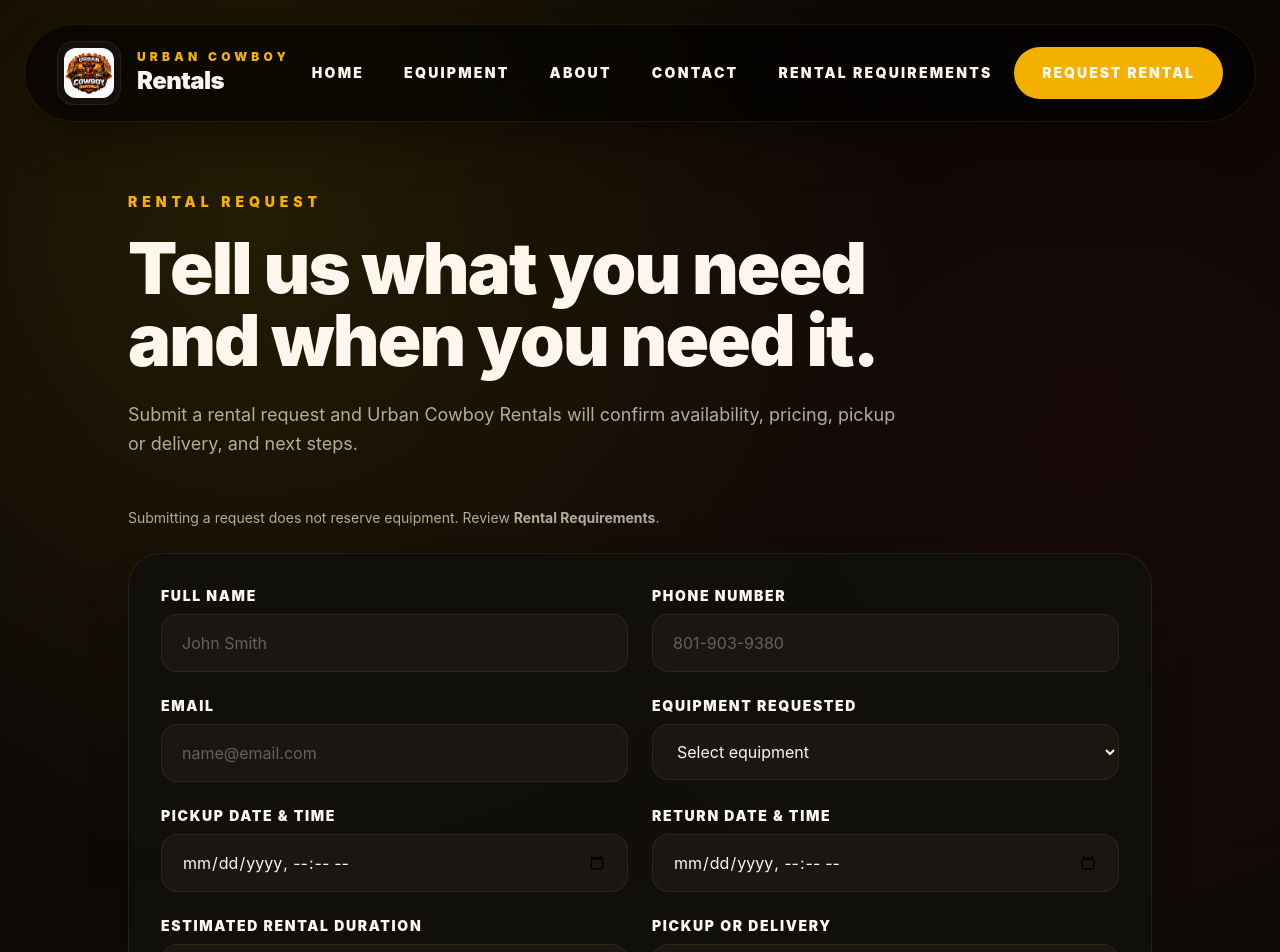
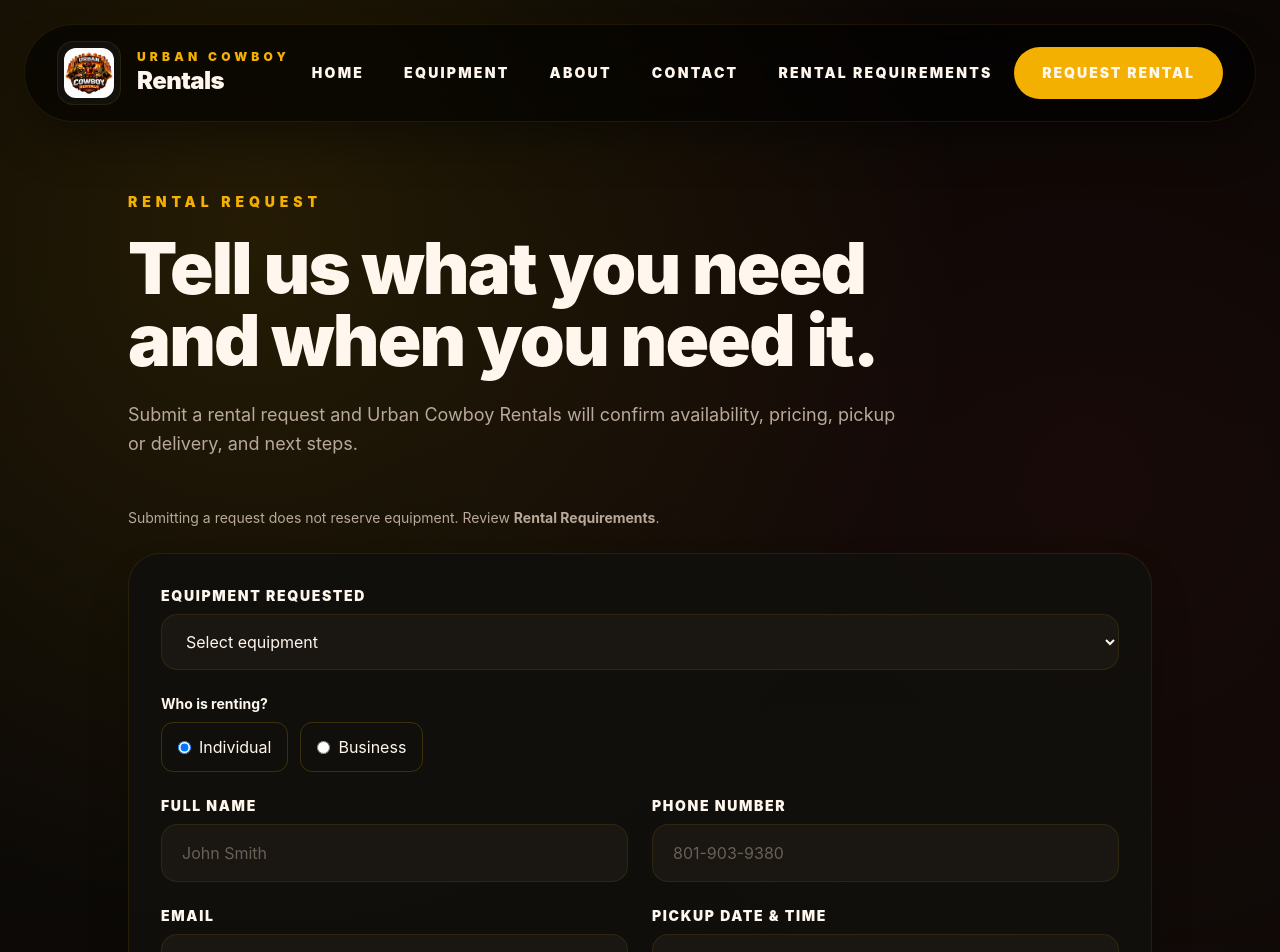
Before and after one commit to alexbritop24/urban-cowboy-rentals, a React (Vite) app: page /book in a window 1280 px wide. Shown: the top 952 px of the page. Built offline with nearby package versions, Linux system fonts and the light colour scheme.

Commit message:
Capture individual and business details in guest rental requests

```diff
--- a/src/components/forms/BookingForm.tsx
+++ b/src/components/forms/BookingForm.tsx
@@ -1,4 +1,4 @@
-import { useMemo, useState } from "react";
+import { useMemo, useRef, useState } from "react";
 import { useSearchParams } from "react-router-dom";
 
 import { getBookableEquipment } from "../../data/equipmentSelectors";
@@ -10,6 +10,8 @@ import { applicationFeatureFlags } from "../../config/featureFlags";
 import type { BookingRequest } from "../../types/booking";
 
 const initialFormState = {
+  customerType: "individual" as BookingRequest["customerType"],
+  businessName: "",
   fullName: "",
   phone: "",
   email: "",
@@ -45,6 +47,8 @@ const LegacyBookingForm = () => {
   const [isSubmitted, setIsSubmitted] = useState(false);
   const [isSubmitting, setIsSubmitting] = useState(false);
   const [bookingError, setBookingError] = useState("");
+  const submitting = useRef(false);
+  const selectedEquipment = activeEquipment.find((item) => item.name === formData.equipmentRequested);
 
   const normalizePhoneNumber = (phone: string) => {
     return phone.replace(/\D/g, "");
@@ -142,15 +146,21 @@ const LegacyBookingForm = () => {
   const handleSubmit = async (e: React.FormEvent) => {
     e.preventDefault();
 
-    if (isSubmitting) return;
+    if (submitting.current) return;
 
     setBookingError("");
 
-    if (!rentalDuration) {
-      setBookingError("Please select a valid pickup and return date/time.");
+    if (formData.customerType === "business" && !formData.businessName.trim()) {
+      setBookingError("Enter your legal business name.");
       return;
     }
 
+    if (!rentalDuration) {
+      setBookingError("Choose a return date and time after the rental start.");
+      return;
+    }
+
+    submitting.current = true;
     setIsSubmitting(true);
 
     try {
@@ -164,12 +174,12 @@ const LegacyBookingForm = () => {
         setBookingError(
           "This equipment is already booked during the selected dates. Please choose another time or contact Urban Cowboy Rentals."
         );
-        setIsSubmitting(false);
         return;
       }
 
       const bookingRequest: BookingRequest = {
         ...formData,
+        businessName: formData.customerType === "business" ? formData.businessName.trim() : null,
         phone: normalizePhoneNumber(formData.phone),
         rentalDuration,
         status: "new",
@@ -179,6 +189,8 @@ const LegacyBookingForm = () => {
       };
 
       const { error } = await publicSupabase.from("rental_requests").insert({
+        customer_type: bookingRequest.customerType,
+        business_name: bookingRequest.businessName,
         full_name: bookingRequest.fullName,
         phone: bookingRequest.phone,
         email: bookingRequest.email,
@@ -204,100 +216,45 @@ const LegacyBookingForm = () => {
 
       if (error) {
         console.error("SUPABASE INSERT ERROR:", error);
-        setBookingError(`Database error: ${error.message}`);
+        setBookingError("We couldn’t save your request. Your details are still here. Please try again.");
         return;
       }
 
       notifyN8n(bookingRequest);
 
-      setFormData({
-        ...initialFormState,
-        equipmentRequested: defaultEquipment,
-      });
-
       setIsSubmitted(true);
     } catch (error) {
       console.error("BOOKING SUBMIT ERROR:", error);
 
-      if (error instanceof Error) {
-        setBookingError(error.message);
-      } else {
-        setBookingError("Something went wrong submitting the request.");
-      }
+      setBookingError("We couldn’t submit your request. Your details are still here. Please try again.");
     } finally {
+      submitting.current = false;
       setIsSubmitting(false);
     }
   };
 
   if (isSubmitted) {
-    return <BookingSuccess />;
+    return <BookingSuccess equipmentName={selectedEquipment?.name} />;
   }
 
   return (
     <form
       onSubmit={handleSubmit}
-      className="rounded-[2rem] border border-yellow-500/10 bg-[#11100d]/90 p-8 shadow-2xl shadow-black/30"
+      className="rounded-[2rem] border border-yellow-500/10 bg-[#11100d]/90 p-4 sm:p-8 shadow-2xl shadow-black/30"
     >
       <div className="grid gap-6 md:grid-cols-2">
-        <div>
-          <label className="mb-2 block text-sm font-black uppercase tracking-[0.12em] text-[#fff7ed]">
-            Full Name
-          </label>
-
-          <input
-            type="text"
-            name="fullName"
-            value={formData.fullName}
-            onChange={handleChange}
-            required
-            placeholder="John Smith"
-            className="w-full rounded-2xl border border-yellow-500/10 bg-[#1a1612] px-5 py-4 text-[#fff7ed] outline-none transition placeholder:text-[#b8a99a]/50 focus:border-yellow-500/40"
-          />
-        </div>
-
-        <div>
-          <label className="mb-2 block text-sm font-black uppercase tracking-[0.12em] text-[#fff7ed]">
-            Phone Number
-          </label>
-
-          <input
-            type="tel"
-            name="phone"
-            value={formData.phone}
-            onChange={handleChange}
-            required
-            placeholder="801-903-9380"
-            className="w-full rounded-2xl border border-yellow-500/10 bg-[#1a1612] px-5 py-4 text-[#fff7ed] outline-none transition placeholder:text-[#b8a99a]/50 focus:border-yellow-500/40"
-          />
-        </div>
-
-        <div>
-          <label className="mb-2 block text-sm font-black uppercase tracking-[0.12em] text-[#fff7ed]">
-            Email
-          </label>
-
-          <input
-            type="email"
-            name="email"
-            value={formData.email}
-            onChange={handleChange}
-            required
-            placeholder="name@email.com"
-            className="w-full rounded-2xl border border-yellow-500/10 bg-[#1a1612] px-5 py-4 text-[#fff7ed] outline-none transition placeholder:text-[#b8a99a]/50 focus:border-yellow-500/40"
-          />
-        </div>
-
-        <div>
-          <label className="mb-2 block text-sm font-black uppercase tracking-[0.12em] text-[#fff7ed]">
+        <div className="md:col-span-2">
+          <label htmlFor="rental-equipmentRequested" className="mb-2 block text-sm font-black uppercase tracking-[0.12em] text-[#fff7ed]">
             Equipment Requested
           </label>
 
           <select
+            id="rental-equipmentRequested"
             name="equipmentRequested"
             value={formData.equipmentRequested}
             onChange={handleChange}
             required
-            className="w-full rounded-2xl border border-yellow-500/10 bg-[#1a1612] px-5 py-4 text-[#fff7ed] outline-none transition focus:border-yellow-500/40"
+            className="min-w-0 w-full rounded-2xl border border-yellow-500/10 bg-[#1a1612] px-5 py-4 text-[#fff7ed] outline-none transition focus:border-yellow-500/40"
           >
             <option value="">Select equipment</option>
 
@@ -307,42 +264,140 @@ const LegacyBookingForm = () => {
               </option>
             ))}
           </select>
+          {selectedEquipment && (
+            <p className="mt-2 text-sm text-[#d8c9bb]" aria-live="polite">
+              Starting rate <strong className="text-[#f4b000]">${selectedEquipment.startingPrice.toLocaleString("en-US")}</strong>.
+              We’ll confirm the final price and availability after reviewing your request.
+            </p>
+          )}
+        </div>
+
+        <fieldset className="md:col-span-2">
+          <legend className="mb-2 text-sm font-bold text-[#fff7ed]">Who is renting?</legend>
+          <div className="flex flex-wrap gap-3">
+            {(["individual", "business"] as const).map((customerType) => (
+              <label key={customerType} className="flex items-center gap-2 rounded-xl border border-yellow-500/20 px-4 py-3 capitalize text-[#fff7ed]">
+                <input
+                  type="radio"
+                  name="customerType"
+                  value={customerType}
+                  checked={formData.customerType === customerType}
+                  onChange={() => {
+                    setBookingError("");
+                    setFormData((previous) => ({ ...previous, customerType }));
+                  }}
+                />
+                {customerType}
+              </label>
+            ))}
+          </div>
+        </fieldset>
+
+        {formData.customerType === "business" && (
+          <div className="md:col-span-2">
+            <label htmlFor="rental-businessName" className="mb-2 block text-sm font-bold text-[#fff7ed]">
+              Legal business name
+            </label>
+            <input
+              id="rental-businessName"
+              name="businessName"
+              autoComplete="organization"
+              required
+              maxLength={200}
+              value={formData.businessName}
+              onChange={handleChange}
+              className="min-w-0 w-full rounded-2xl border border-yellow-500/10 bg-[#1a1612] px-5 py-4 text-[#fff7ed] focus:border-yellow-500/40"
+            />
+          </div>
+        )}
+
+        <div>
+          <label htmlFor="rental-fullName" className="mb-2 block text-sm font-black uppercase tracking-[0.12em] text-[#fff7ed]">
+            Full Name
+          </label>
+
+          <input
+            type="text"
+            id="rental-fullName"
+            name="fullName"
+            value={formData.fullName}
+            onChange={handleChange}
+            required
+            placeholder="John Smith"
+            className="min-w-0 w-full rounded-2xl border border-yellow-500/10 bg-[#1a1612] px-5 py-4 text-[#fff7ed] outline-none transition placeholder:text-[#b8a99a]/50 focus:border-yellow-500/40"
+          />
         </div>
 
         <div>
-          <label className="mb-2 block text-sm font-black uppercase tracking-[0.12em] text-[#fff7ed]">
+          <label htmlFor="rental-phone" className="mb-2 block text-sm font-black uppercase tracking-[0.12em] text-[#fff7ed]">
+            Phone Number
+          </label>
+
+          <input
+            type="tel"
+            id="rental-phone"
+            name="phone"
+            value={formData.phone}
+            onChange={handleChange}
+            required
+            placeholder="801-903-9380"
+            className="min-w-0 w-full rounded-2xl border border-yellow-500/10 bg-[#1a1612] px-5 py-4 text-[#fff7ed] outline-none transition placeholder:text-[#b8a99a]/50 focus:border-yellow-500/40"
+          />
+        </div>
+
+        <div>
+          <label htmlFor="rental-email" className="mb-2 block text-sm font-black uppercase tracking-[0.12em] text-[#fff7ed]">
+            Email
+          </label>
+
+          <input
+            type="email"
+            id="rental-email"
+            name="email"
+            value={formData.email}
+            onChange={handleChange}
+            required
+            placeholder="name@email.com"
+            className="min-w-0 w-full rounded-2xl border border-yellow-500/10 bg-[#1a1612] px-5 py-4 text-[#fff7ed] outline-none transition placeholder:text-[#b8a99a]/50 focus:border-yellow-500/40"
+          />
+        </div>
+
+        <div>
+          <label htmlFor="rental-pickupDate" className="mb-2 block text-sm font-black uppercase tracking-[0.12em] text-[#fff7ed]">
             Pickup Date & Time
           </label>
 
           <input
             type="datetime-local"
+            id="rental-pickupDate"
             name="pickupDate"
             value={formData.pickupDate}
             onChange={handleChange}
             required
-            className="w-full rounded-2xl border border-yellow-500/10 bg-[#1a1612] px-5 py-4 text-[#fff7ed] outline-none transition focus:border-yellow-500/40"
+            className="min-w-0 w-full rounded-2xl border border-yellow-500/10 bg-[#1a1612] px-5 py-4 text-[#fff7ed] outline-none transition focus:border-yellow-500/40"
           />
         </div>
 
         <div>
-          <label className="mb-2 block text-sm font-black uppercase tracking-[0.12em] text-[#fff7ed]">
+          <label htmlFor="rental-returnDate" className="mb-2 block text-sm font-black uppercase tracking-[0.12em] text-[#fff7ed]">
             Return Date & Time
           </label>
 
           <input
             type="datetime-local"
+            id="rental-returnDate"
             name="returnDate"
             value={formData.returnDate}
             onChange={handleChange}
             required
-            className="w-full rounded-2xl border border-yellow-500/10 bg-[#1a1612] px-5 py-4 text-[#fff7ed] outline-none transition focus:border-yellow-500/40"
+            className="min-w-0 w-full rounded-2xl border border-yellow-500/10 bg-[#1a1612] px-5 py-4 text-[#fff7ed] outline-none transition focus:border-yellow-500/40"
           />
         </div>
 
         <div>
-          <label className="mb-2 block text-sm font-black uppercase tracking-[0.12em] text-[#fff7ed]">
+          <p className="mb-2 block text-sm font-black uppercase tracking-[0.12em] text-[#fff7ed]">
             Estimated Rental Duration
-          </label>
+          </p>
 
           <div className="flex min-h-[58px] items-center rounded-2xl border border-yellow-500/10 bg-[#1a1612] px-5 py-4 text-[#fff7ed]">
             {rentalDuration || "Select pickup and return time"}
@@ -350,16 +405,17 @@ const LegacyBookingForm = () => {
         </div>
 
         <div>
-          <label className="mb-2 block text-sm font-black uppercase tracking-[0.12em] text-[#fff7ed]">
+          <label htmlFor="rental-fulfillmentType" className="mb-2 block text-sm font-black uppercase tracking-[0.12em] text-[#fff7ed]">
             Pickup or Delivery
           </label>
 
           <select
+            id="rental-fulfillmentType"
             name="fulfillmentType"
             value={formData.fulfillmentType}
             onChange={handleChange}
             required
-            className="w-full rounded-2xl border border-yellow-500/10 bg-[#1a1612] px-5 py-4 text-[#fff7ed] outline-none transition focus:border-yellow-500/40"
+            className="min-w-0 w-full rounded-2xl border border-yellow-500/10 bg-[#1a1612] px-5 py-4 text-[#fff7ed] outline-none transition focus:border-yellow-500/40"
           >
             <option value="">Select option</option>
             <option value="Pickup">Pickup</option>
@@ -368,39 +424,42 @@ const LegacyBookingForm = () => {
         </div>
 
         <div className="md:col-span-2">
-          <label className="mb-2 block text-sm font-black uppercase tracking-[0.12em] text-[#fff7ed]">
+          <label htmlFor="rental-projectType" className="mb-2 block text-sm font-black uppercase tracking-[0.12em] text-[#fff7ed]">
             Project Type / Reason For Rental
           </label>
 
           <input
             type="text"
+            id="rental-projectType"
             name="projectType"
             value={formData.projectType}
             onChange={handleChange}
             placeholder="Construction, hauling, demolition, weekend ride, etc."
-            className="w-full rounded-2xl border border-yellow-500/10 bg-[#1a1612] px-5 py-4 text-[#fff7ed] outline-none transition placeholder:text-[#b8a99a]/50 focus:border-yellow-500/40"
+            className="min-w-0 w-full rounded-2xl border border-yellow-500/10 bg-[#1a1612] px-5 py-4 text-[#fff7ed] outline-none transition placeholder:text-[#b8a99a]/50 focus:border-yellow-500/40"
           />
         </div>
       </div>
 
       <div className="mt-6">
-        <label className="mb-2 block text-sm font-black uppercase tracking-[0.12em] text-[#fff7ed]">
+        <label htmlFor="rental-notes" className="mb-2 block text-sm font-black uppercase tracking-[0.12em] text-[#fff7ed]">
           Notes
         </label>
 
         <textarea
+          id="rental-notes"
           name="notes"
           rows={5}
           value={formData.notes}
           onChange={handleChange}
           placeholder="Add delivery address, preferred pickup time, attachments needed, or other details."
-          className="w-full rounded-2xl border border-yellow-500/10 bg-[#1a1612] px-5 py-4 text-[#fff7ed] outline-none transition placeholder:text-[#b8a99a]/50 focus:border-yellow-500/40"
+          className="min-w-0 w-full rounded-2xl border border-yellow-500/10 bg-[#1a1612] px-5 py-4 text-[#fff7ed] outline-none transition placeholder:text-[#b8a99a]/50 focus:border-yellow-500/40"
         />
       </div>
 
       <div className="mt-6 flex items-start gap-3">
         <input
           type="checkbox"
+          id="rental-acknowledgment"
           name="agreementAccepted"
           checked={formData.agreementAccepted}
           onChange={handleChange}
@@ -408,15 +467,15 @@ const LegacyBookingForm = () => {
           className="mt-1"
         />
 
-        <p className="text-sm leading-relaxed text-[#b8a99a]">
+        <label htmlFor="rental-acknowledgment" className="text-sm leading-relaxed text-[#b8a99a]">
           I understand this is a rental request and availability, final price,
           payment, deposit, pickup, and delivery details must be confirmed by
           Urban Cowboy Rentals before the rental is approved.
-        </p>
+        </label>
       </div>
 
       {bookingError && (
-        <div className="mt-6 rounded-2xl border border-red-500/20 bg-red-500/10 px-5 py-4">
+        <div role="alert" className="mt-6 rounded-2xl border border-red-500/20 bg-red-500/10 px-5 py-4">
           <p className="text-sm font-semibold text-red-300">{bookingError}</p>
         </div>
       )}
--- a/src/pages/AdminDashboardPage.tsx
+++ b/src/pages/AdminDashboardPage.tsx
@@ -24,6 +24,8 @@ interface RentalRequest {
   id: string;
   created_at: string;
   full_name: string;
+  customer_type?: "individual" | "business";
+  business_name?: string | null;
   phone: string;
   email: string;
   equipment_requested: string;
@@ -263,6 +265,7 @@ const AdminDashboardPage = () => {
         !normalizedSearchTerm ||
         [
           request.full_name,
+          request.business_name,
           request.phone,
           request.email,
           request.equipment_requested,
@@ -943,6 +946,9 @@ const hasDateConflict = (
                           </h3>
 
                           <p className="mt-2 break-words text-[#b8a99a]">
+                            {request.customer_type === "business" && request.business_name && (
+                              <strong className="text-[#fff7ed]">{request.business_name} · </strong>
+                            )}
                             {request.full_name} · {request.phone} ·{" "}
                             {request.email}
                           </p>
--- a/src/types/booking.ts
+++ b/src/types/booking.ts
@@ -1,4 +1,6 @@
 export interface BookingRequest {
+  customerType: "individual" | "business";
+  businessName: string | null;
   fullName: string;
   phone: string;
   email: string;
```
Also changed, not shown: src/components/forms/BookingSuccess.tsx (+6 -6 lines), 2 other files (tests, documents, lock files or other folders).
